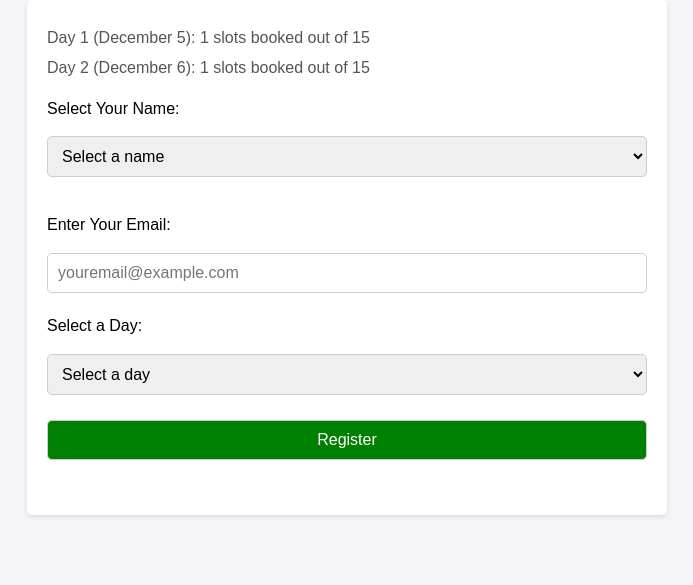
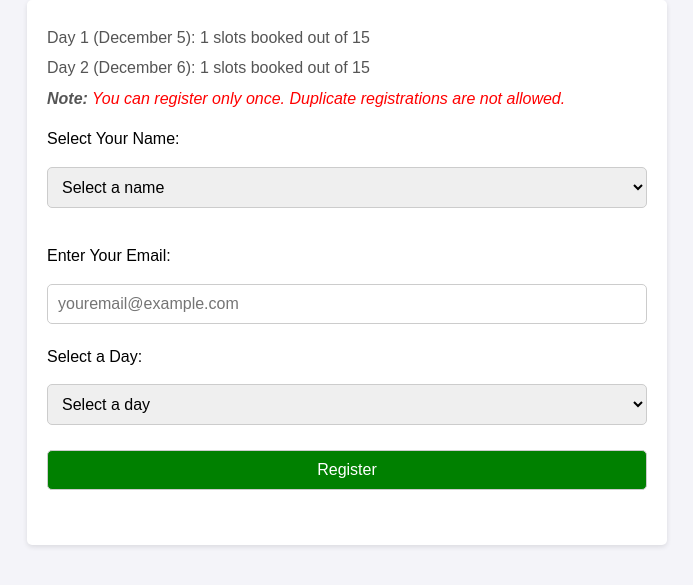
Before and after one commit to samson-emmanuel/transporter_ceo_heart-mind_workshop, a Flask app: page / in a window 1280 px wide. Shown: the part 91-676 px from the top of the page, without its empty margins (293-986 px from the left). Run offline with Flask 3, Linux system fonts and the light colour scheme; data comes from the database, SQL or seed files in the repository; both versions use the stored data as it was after the commit.

Commit message:
New update

```diff
--- a/static/styles.css
+++ b/static/styles.css
@@ -68,6 +68,7 @@ p {
 	margin: 5px 0;
 	color: #555;
 }
+
 form {
 	display: flex;
 	flex-direction: column;
--- a/templates/index.html
+++ b/templates/index.html
@@ -17,7 +17,8 @@
       <p>Day 1 (December 5): <span id="day1-slots">Loading...</span> slots booked out of 15</p>
       <p>Day 2 (December 6): <span id="day2-slots">Loading...</span> slots booked out of 15</p>
     </div>
-
+    <p><i><strong>Note:</strong><span style="color: red"> You can register only once. Duplicate registrations are not
+          allowed.</span></i></p>
     <form id="registration-form">
       <label for="name">Select Your Name:</label>
       <select id="name" name="name" required>
```
Also changed, not shown: event.db.
